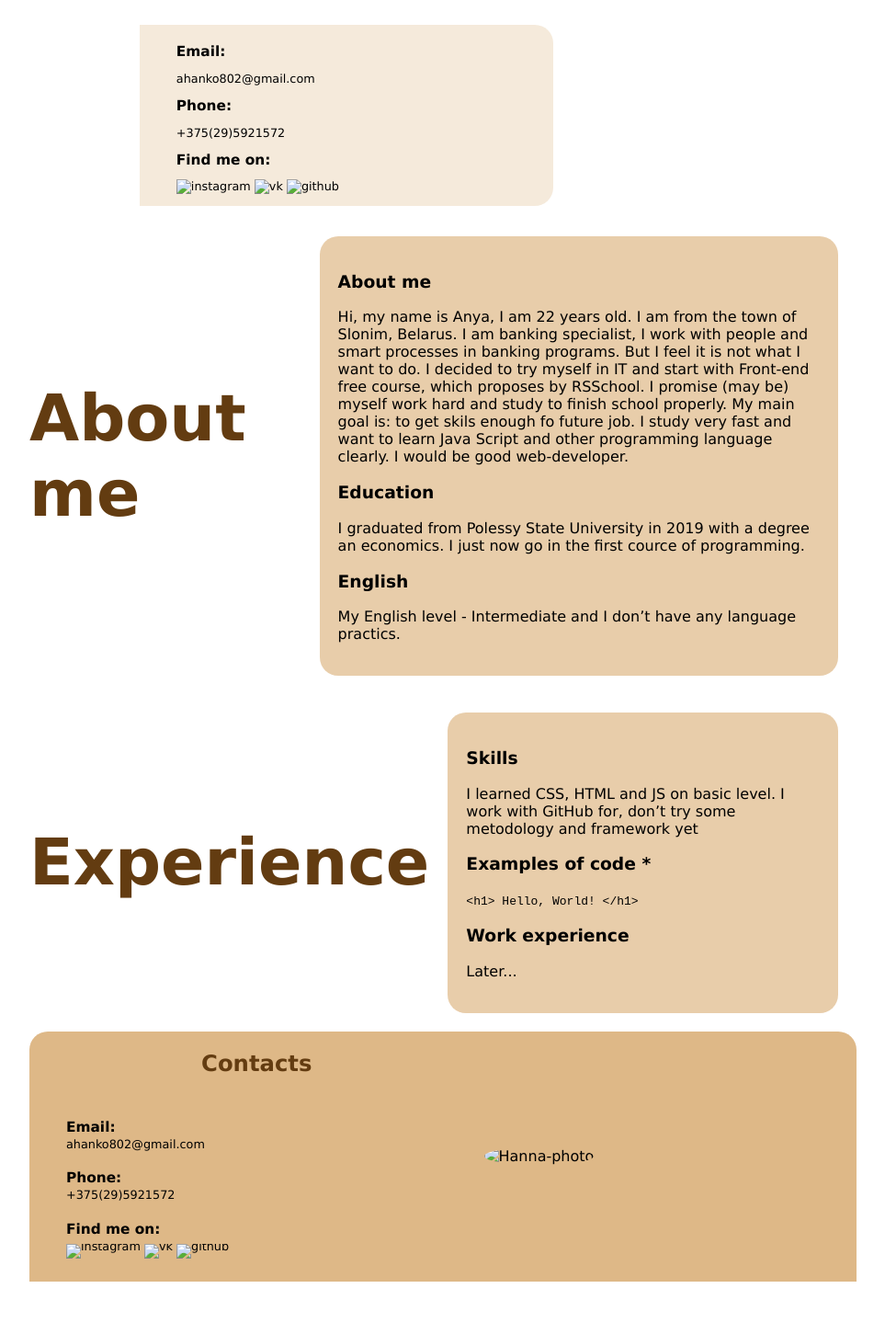
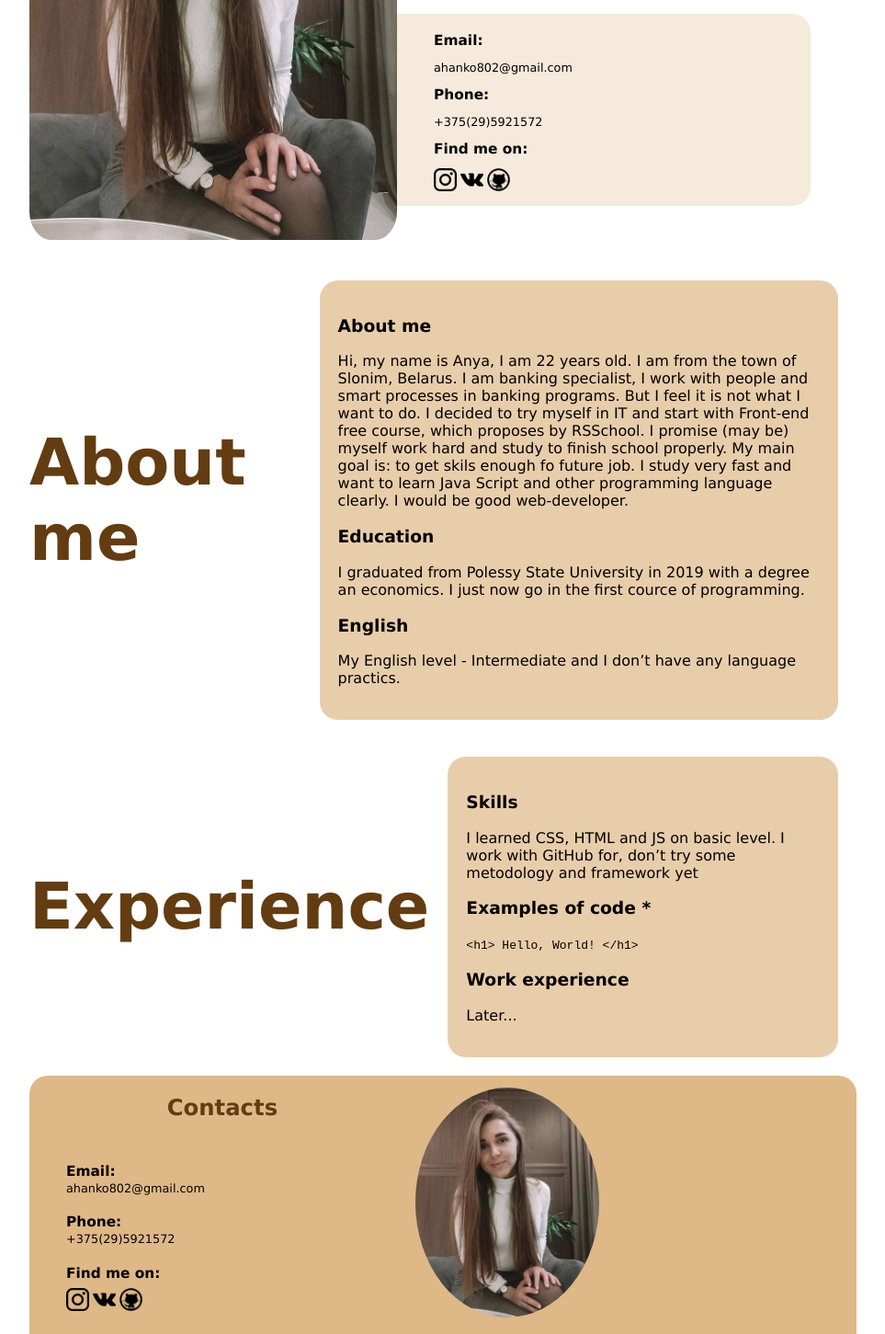
Before and after one commit to Honeychka/CV-past, a plain HTML site: page index.html in a window 1280 px wide. Shown: the part 279-1730 px from the top of the page at 92% size, without its empty margins (158-1121 px from the left). Before the commit the page ends 1673 px from the top, so only its background shows below. Drawn offline with Linux system fonts and the light colour scheme; the site is published under a folder, as on GitHub Pages, so addresses that start at the root find nothing.

Commit message:
init: modefied README

```diff
--- a/index.html
+++ b/index.html
@@ -11,7 +11,7 @@
     <main>
         <header>
             <section class="sum-container">
-                <figure class="sum-container-photo"><img src="/image/My-photo.jpg" alt="Hanna-photo"></figure>
+                <figure class="sum-container-photo"><img src="./image/My-photo.jpg" alt="Hanna-photo"></figure>
                 <div class="sum-container-right-side">
                     <div class="sum-container-navigation">
                         <h1><a href="#" id="name">Hanna Khanko</a></h1>
@@ -41,9 +41,9 @@
                             </li>
                             <li>
                                 <span class="sum-container-contact-findme">Find me on:</span>
-                                <p><a href="https://www.instagram.com/a.hanechka/"><img alt="instagram" src="/image/instagram-logo.png"></a>
-                                    <a href="https://vk.com/anuyhanko"><img alt="vk" src="/image/VK_Logo.png"></a>
-                                    <a href="https://github.com/Honeychka"><img alt="github" src="/image/github-logo.png"></a>
+                                <p><a href="https://www.instagram.com/a.hanechka/"><img alt="instagram" src="./image/instagram-logo.png"></a>
+                                    <a href="https://vk.com/anuyhanko"><img alt="vk" src="./image/VK_Logo.png"></a>
+                                    <a href="https://github.com/Honeychka"><img alt="github" src="./image/github-logo.png"></a>
                                 </p>
                             </li>
                         </ul>
@@ -108,15 +108,15 @@
                     </li>
                     <li>
                         <span>Find me on:</span>
-                        <p><a href="https://www.instagram.com/a.hanechka/"><img alt="instagram" src="/image/instagram-logo.png"></a>
-                           <a href="https://vk.com/anuyhanko"><img alt="vk" src="/image/VK_Logo.png"></a>
-                           <a href="https://github.com/Honeychka"><img alt="github" src="/image/github-logo.png"></a>
+                        <p><a href="https://www.instagram.com/a.hanechka/"><img alt="instagram" src="./image/instagram-logo.png"></a>
+                           <a href="https://vk.com/anuyhanko"><img alt="vk" src="./image/VK_Logo.png"></a>
+                           <a href="https://github.com/Honeychka"><img alt="github" src="./image/github-logo.png"></a>
                         </p>
                     </li>
                 </ul>
             </div>
             <div class="footer-photo">
-                <img src="/image/My-photo.jpg" alt="Hanna-photo">
+                <img src="./image/My-photo.jpg" alt="Hanna-photo">
             </div>
         </div>
     </footer>
```
Also changed, not shown: 1 other file.
